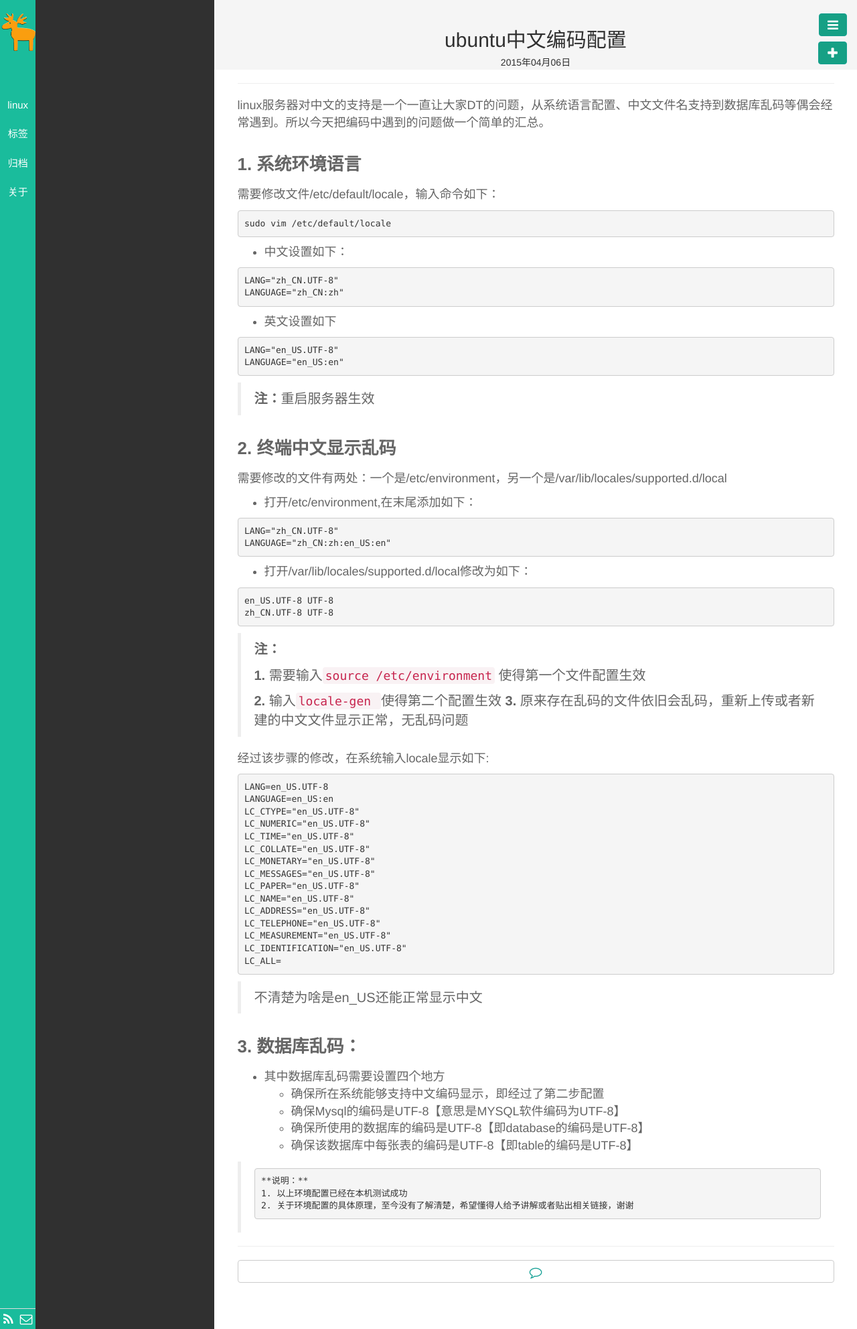
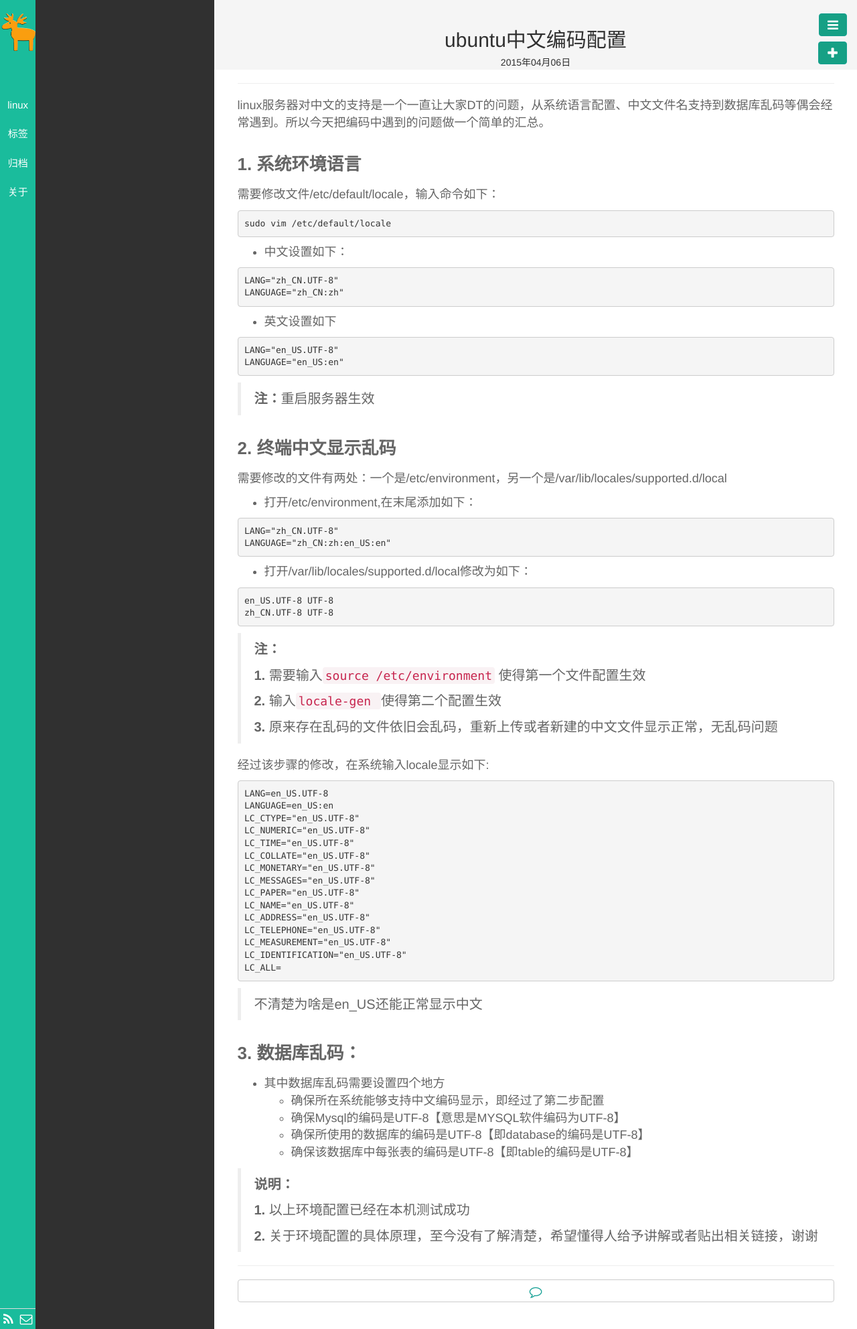
Before and after one commit to shuzhou/shuzhou.github.io, a Jekyll site: the page built from _posts/linux/2015-04-06-ubuntu中文编码配置.md, in a window 1280 px wide. Shown: the whole page at 67% size. Built offline with Jekyll 4.4.1, drawn with Linux system fonts in a browser that asks for light colours; nearby versions of some CDN libraries; library files that are not in the unit come from our copies; Markdown is read by kramdown in place of the engine named in the settings.

Commit message:
my first article

````diff
--- a/_posts/linux/2015-04-06-ubuntu中文编码配置.md
+++ b/_posts/linux/2015-04-06-ubuntu中文编码配置.md
@@ -56,6 +56,7 @@ zh_CN.UTF-8 UTF-8
 >**1.** 需要输入`source /etc/environment` 使得第一个文件配置生效
 >
 >**2.** 输入`locale-gen ` 使得第二个配置生效
+>
 >**3.** 原来存在乱码的文件依旧会乱码，重新上传或者新建的中文文件显示正常，无乱码问题
 
 经过该步骤的修改，在系统输入locale显示如下:
@@ -77,7 +78,8 @@ LC_MEASUREMENT="en_US.UTF-8"
 LC_IDENTIFICATION="en_US.UTF-8"
 LC_ALL=
 ```
->    不清楚为啥是en_US还能正常显示中文
+
+>不清楚为啥是en_US还能正常显示中文
 
 ###**3. 数据库乱码：**
 
@@ -88,6 +90,8 @@ LC_ALL=
     - 确保该数据库中每张表的编码是UTF-8【即table的编码是UTF-8】
 
 
->     **说明：**
->     1. 以上环境配置已经在本机测试成功
->     2. 关于环境配置的具体原理，至今没有了解清楚，希望懂得人给予讲解或者贴出相关链接，谢谢
+>**说明：**
+>
+>**1.** 以上环境配置已经在本机测试成功
+>
+>**2.** 关于环境配置的具体原理，至今没有了解清楚，希望懂得人给予讲解或者贴出相关链接，谢谢
````
Also changed, not shown: other parts of _posts/linux/2015-04-06-ubuntu中文编码配置.md (+2 -2 lines).
